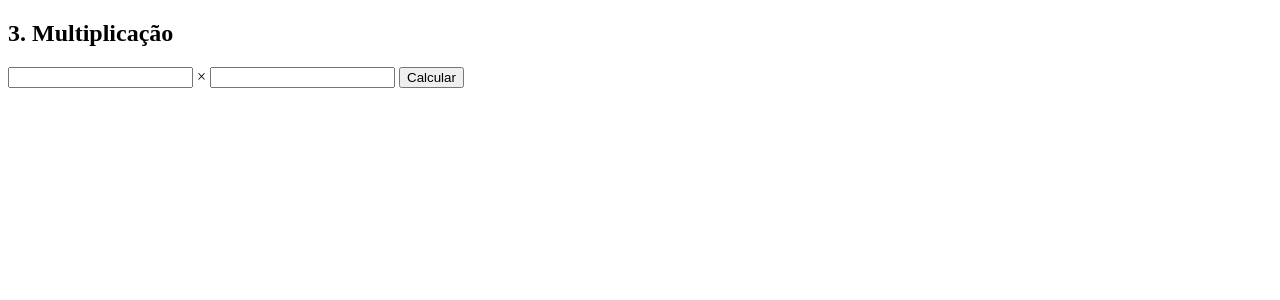
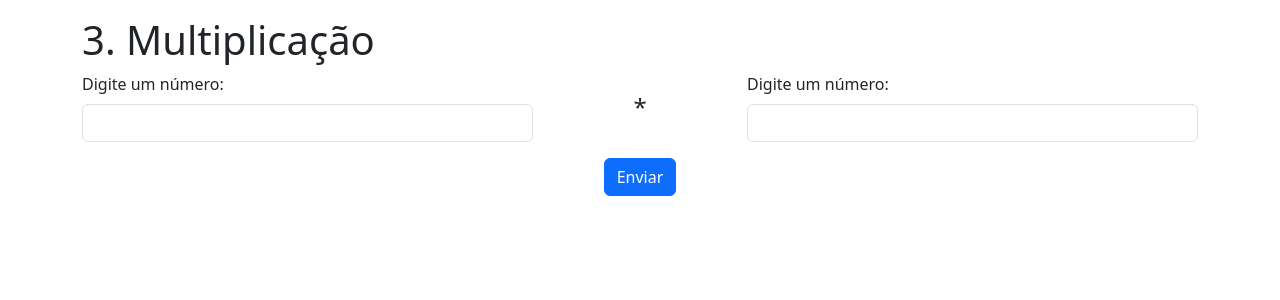
Before and after one commit to Ygor-IA/Eletiva-1, a PHP site: the page made by Lista_Exercício1/Atividade3.php in a window 1280 px wide. Shown: the top 300 px of the page. Run offline with PHP 8.4, Linux system fonts and the light colour scheme.

Commit message:
Centralizando botão de enviar e respostas

```diff
--- a/Lista_Exercício1/Atividade1.php
+++ b/Lista_Exercício1/Atividade1.php
@@ -21,6 +21,7 @@
               <label for="num2" class="form-label">Digite um número: </label>
               <input type="number" id="num2" name="num2" class="form-control" required="">
             </div></div>
+            <center>
 <button type="submit" class="btn btn-primary">Enviar</button>
 </form>
 <script src="https://cdn.jsdelivr.net/npm/bootstrap@5.3.6/dist/js/bootstrap.bundle.min.js" integrity="sha384-j1CDi7MgGQ12Z7Qab0qlWQ/Qqz24Gc6BM0thvEMVjHnfYGF0rmFCozFSxQBxwHKO" crossorigin="anonymous"></script>
--- a/Lista_Exercício1/Atividade2.php
+++ b/Lista_Exercício1/Atividade2.php
@@ -21,13 +21,14 @@
               <label for="num2" class="form-label">Digite um número: </label>
               <input type="number" id="num2" name="num2" class="form-control" required="">
             </div></div>
+            <center>
 <button type="submit" class="btn btn-primary">Enviar</button>
 </form>
 <script src="https://cdn.jsdelivr.net/npm/bootstrap@5.3.6/dist/js/bootstrap.bundle.min.js" integrity="sha384-j1CDi7MgGQ12Z7Qab0qlWQ/Qqz24Gc6BM0thvEMVjHnfYGF0rmFCozFSxQBxwHKO" crossorigin="anonymous"></script>
 </div>
 <center>
 <?php
-if ($_POST) {
+if ($_SERVER['REQUEST_METHOD'] == 'POST') {
     echo "Resultado: " . ($_POST['num1'] - $_POST['num2']);
 }
 ?>
--- a/Lista_Exercício1/Atividade3.php
+++ b/Lista_Exercício1/Atividade3.php
@@ -1,16 +1,35 @@
-<!DOCTYPE html>
-<html lang="pt-br">
-<head><meta charset="UTF-8"><title>Ex3 - Multiplicação</title></head>
+<!doctype html>
+<html lang="pt-BR">
+<head>
+<meta charset="utf-8">
+<meta name="viewport" content="width=device-width, initial-scale=1">
+<title>2. Multiplicação</title>
+<link href="https://cdn.jsdelivr.net/npm/bootstrap@5.3.0/dist/css/bootstrap.min.css" rel="stylesheet" >
+</head>
 <body>
-<h2>3. Multiplicação</h2>
+<div class="container py-3">
+<h1>3. Multiplicação</h1>
 <form method="post">
-    <input type="number" name="n1" required> ×
-    <input type="number" name="n2" required>
-    <button type="submit">Calcular</button>
+<div class="row inline-row mb-3"><div class="col-md-5">
+              <label for="num1" class="form-label">Digite um número: </label>
+              <input type="number" id="num1" name="num1" class="form-control" required="">
+            </div>
+            <div class="col-md-2 d-flex align-items-center justify-content-center">
+            <span style="font-size: 1.5rem;">*</span>
+            </div>
+            <div class="col-md-5">
+              <label for="num2" class="form-label">Digite um número: </label>
+              <input type="number" id="num2" name="num2" class="form-control" required="">
+            </div></div>
+            <center>
+<button type="submit" class="btn btn-primary">Enviar</button>
 </form>
+<script src="https://cdn.jsdelivr.net/npm/bootstrap@5.3.6/dist/js/bootstrap.bundle.min.js" integrity="sha384-j1CDi7MgGQ12Z7Qab0qlWQ/Qqz24Gc6BM0thvEMVjHnfYGF0rmFCozFSxQBxwHKO" crossorigin="anonymous"></script>
+</div>
+<center>
 <?php
-if ($_POST) {
-    echo "Resultado: " . ($_POST['n1'] * $_POST['n2']);
+if ($_SERVER['REQUEST_METHOD'] == 'POST') {
+    echo "Resultado: " . ($_POST['num1'] * $_POST['num2']);
 }
 ?>
 </body>
```
